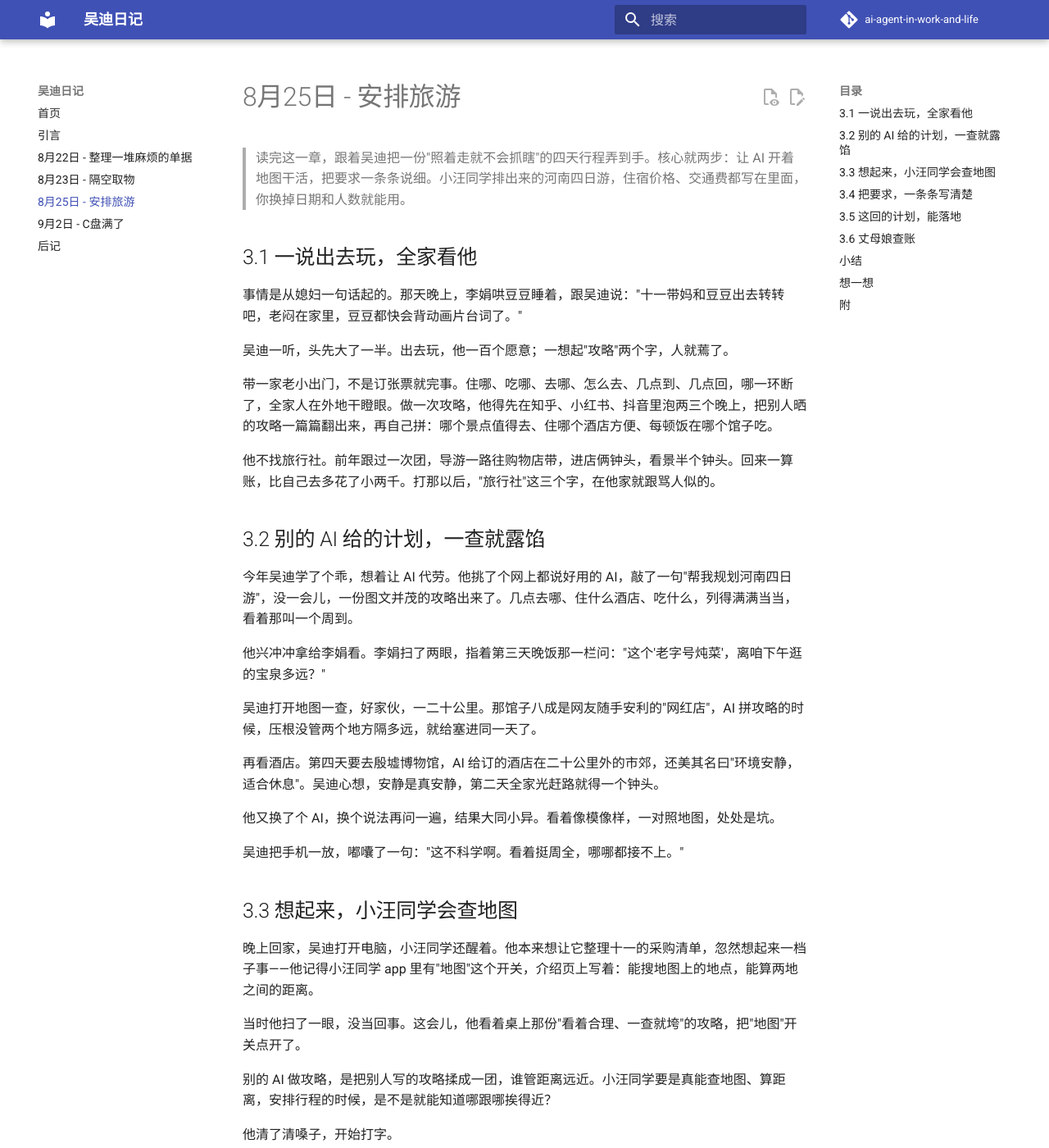
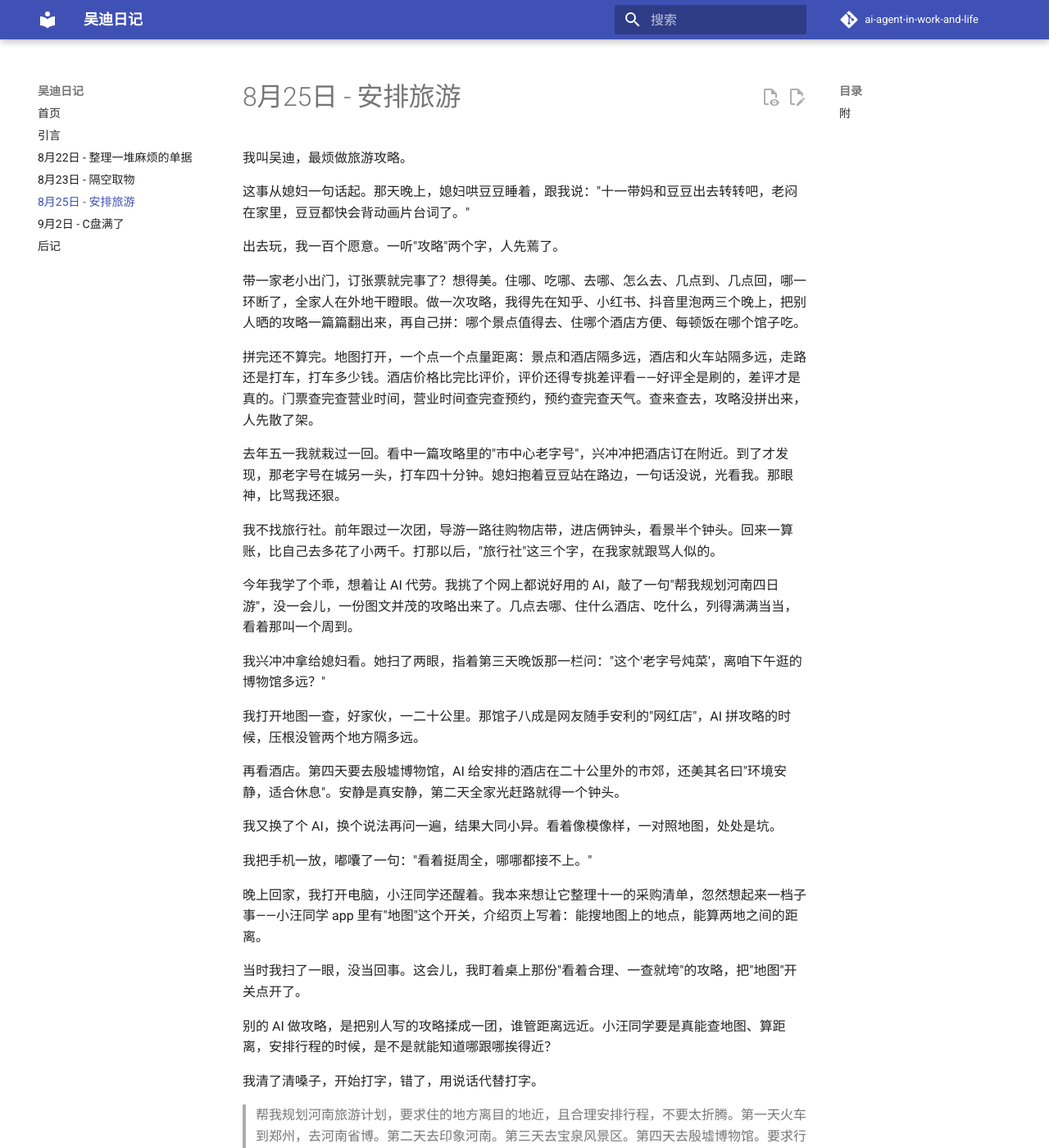
Before and after one commit to colipsohp/ai-agent-in-work-and-life, an MkDocs documentation site: the page built from book/chapter3.md, in a window 1280 px wide and 1400 px high. Shown: the whole window at 82% size. Built offline with MkDocs 1.6.1 and Material for MkDocs 9.7.7, drawn with Linux system fonts in a browser that asks for light colours; comment, search, counter and statistics services are not loaded; some of the changed text lies outside the part shown.

Commit message:
更新第三章

```diff
--- a/book/chapter3.md
+++ b/book/chapter3.md
@@ -1,58 +1,50 @@
 # 8月25日 - 安排旅游
 
-> 读完这一章，跟着吴迪把一份"照着走就不会抓瞎"的四天行程弄到手。核心就两步：让 AI 开着地图干活，把要求一条条说细。小汪同学排出来的河南四日游，住宿价格、交通费都写在里面，你换掉日期和人数就能用。
+我叫吴迪，最烦做旅游攻略。
 
-## 3.1 一说出去玩，全家看他
+这事从媳妇一句话起。那天晚上，媳妇哄豆豆睡着，跟我说："十一带妈和豆豆出去转转吧，老闷在家里，豆豆都快会背动画片台词了。"
 
-事情是从媳妇一句话起的。那天晚上，李娟哄豆豆睡着，跟吴迪说："十一带妈和豆豆出去转转吧，老闷在家里，豆豆都快会背动画片台词了。"
+出去玩，我一百个愿意。一听"攻略"两个字，人先蔫了。
 
-吴迪一听，头先大了一半。出去玩，他一百个愿意；一想起"攻略"两个字，人就蔫了。
+带一家老小出门，订张票就完事了？想得美。住哪、吃哪、去哪、怎么去、几点到、几点回，哪一环断了，全家人在外地干瞪眼。做一次攻略，我得先在知乎、小红书、抖音里泡两三个晚上，把别人晒的攻略一篇篇翻出来，再自己拼：哪个景点值得去、住哪个酒店方便、每顿饭在哪个馆子吃。
 
-带一家老小出门，不是订张票就完事。住哪、吃哪、去哪、怎么去、几点到、几点回，哪一环断了，全家人在外地干瞪眼。做一次攻略，他得先在知乎、小红书、抖音里泡两三个晚上，把别人晒的攻略一篇篇翻出来，再自己拼：哪个景点值得去、住哪个酒店方便、每顿饭在哪个馆子吃。
+拼完还不算完。地图打开，一个点一个点量距离：景点和酒店隔多远，酒店和火车站隔多远，走路还是打车，打车多少钱。酒店价格比完比评价，评价还得专挑差评看——好评全是刷的，差评才是真的。门票查完查营业时间，营业时间查完查预约，预约查完查天气。查来查去，攻略没拼出来，人先散了架。
 
-他不找旅行社。前年跟过一次团，导游一路往购物店带，进店俩钟头，看景半个钟头。回来一算账，比自己去多花了小两千。打那以后，"旅行社"这三个字，在他家就跟骂人似的。
+去年五一我就栽过一回。看中一篇攻略里的"市中心老字号"，兴冲冲把酒店订在附近。到了才发现，那老字号在城另一头，打车四十分钟。媳妇抱着豆豆站在路边，一句话没说，光看我。那眼神，比骂我还狠。
 
-## 3.2 别的 AI 给的计划，一查就露馅
+我不找旅行社。前年跟过一次团，导游一路往购物店带，进店俩钟头，看景半个钟头。回来一算账，比自己去多花了小两千。打那以后，"旅行社"这三个字，在我家就跟骂人似的。
 
-今年吴迪学了个乖，想着让 AI 代劳。他挑了个网上都说好用的 AI，敲了一句"帮我规划河南四日游"，没一会儿，一份图文并茂的攻略出来了。几点去哪、住什么酒店、吃什么，列得满满当当，看着那叫一个周到。
+今年我学了个乖，想着让 AI 代劳。我挑了个网上都说好用的 AI，敲了一句"帮我规划河南四日游"，没一会儿，一份图文并茂的攻略出来了。几点去哪、住什么酒店、吃什么，列得满满当当，看着那叫一个周到。
 
-他兴冲冲拿给李娟看。李娟扫了两眼，指着第三天晚饭那一栏问："这个'老字号炖菜'，离咱下午逛的宝泉多远？"
+我兴冲冲拿给媳妇看。她扫了两眼，指着第三天晚饭那一栏问："这个'老字号炖菜'，离咱下午逛的博物馆多远？"
 
-吴迪打开地图一查，好家伙，一二十公里。那馆子八成是网友随手安利的"网红店"，AI 拼攻略的时候，压根没管两个地方隔多远，就给塞进同一天了。
+我打开地图一查，好家伙，一二十公里。那馆子八成是网友随手安利的"网红店"，AI 拼攻略的时候，压根没管两个地方隔多远。
 
-再看酒店。第四天要去殷墟博物馆，AI 给订的酒店在二十公里外的市郊，还美其名曰"环境安静，适合休息"。吴迪心想，安静是真安静，第二天全家光赶路就得一个钟头。
+再看酒店。第四天要去殷墟博物馆，AI 给安排的酒店在二十公里外的市郊，还美其名曰"环境安静，适合休息"。安静是真安静，第二天全家光赶路就得一个钟头。
 
-他又换了个 AI，换个说法再问一遍，结果大同小异。看着像模像样，一对照地图，处处是坑。
+我又换了个 AI，换个说法再问一遍，结果大同小异。看着像模像样，一对照地图，处处是坑。
 
-吴迪把手机一放，嘟囔了一句："这不科学啊。看着挺周全，哪哪都接不上。"
+我把手机一放，嘟囔了一句："看着挺周全，哪哪都接不上。"
 
-## 3.3 想起来，小汪同学会查地图
+晚上回家，我打开电脑，小汪同学还醒着。我本来想让它整理十一的采购清单，忽然想起来一档子事——小汪同学 app 里有"地图"这个开关，介绍页上写着：能搜地图上的地点，能算两地之间的距离。
 
-晚上回家，吴迪打开电脑，小汪同学还醒着。他本来想让它整理十一的采购清单，忽然想起来一档子事——他记得小汪同学 app 里有"地图"这个开关，介绍页上写着：能搜地图上的地点，能算两地之间的距离。
-
-当时他扫了一眼，没当回事。这会儿，他看着桌上那份"看着合理、一查就垮"的攻略，把"地图"开关点开了。
+当时我扫了一眼，没当回事。这会儿，我盯着桌上那份"看着合理、一查就垮"的攻略，把"地图"开关点开了。
 
 别的 AI 做攻略，是把别人写的攻略揉成一团，谁管距离远近。小汪同学要是真能查地图、算距离，安排行程的时候，是不是就能知道哪跟哪挨得近？
 
-他清了清嗓子，开始打字。
-
-## 3.4 把要求，一条条写清楚
-
-这一回，吴迪没像上次那样甩一句"帮我规划河南旅游"就完事。他把要求一条条拆开，全写进了一段话里：
+我清了清嗓子，开始打字，错了，用说话代替打字。
 
 > 帮我规划河南旅游计划，要求住的地方离目的地近，且合理安排行程，不要太折腾。第一天火车到郑州，去河南省博。第二天去印象河南。第三天去宝泉风景区。第四天去殷墟博物馆。要求行程安排精确到小时，包括住哪里，住宿价格。吃什么，人均价格。不同目的地之间如何到达，交通费多少。做到按照你的安排就可以完成整个旅游，中间没有欠缺的环节。
 
-发出去之前，他自己又读了一遍。住哪、吃啥、几点、多少钱、怎么去，一条不缺。理单据那回他就琢磨明白了：活交代得越清楚，它干得越明白。
+发出去之前，我自己又读了一遍。住哪、吃啥、几点、多少钱、怎么去，一条不缺。理单据那回我就琢磨明白了：活交代得越清楚，它干得越明白。
 
-发出去。屏幕转了两圈，小汪同学开口了。
+发出去。屏幕转了两圈，小汪同学开口了："排好了。你核一下距离和营业时间，看合不合适。"
 
-## 3.5 这回的计划，能落地
+计划弹出来，我第一反应是：这也太细了。
 
-计划弹出来，吴迪第一反应是：这也太细了。
+从第一天几点进郑州，到最后一天几点上高铁回家，每个小时都排得明明白白；住哪家酒店、一晚多少钱，吃哪家馆子、人均多少，两点之间怎么走、交通费多少钱，一项不缺。我抄起手机打开地图，一项一项对着核。
 
-从第一天几点进郑州，到最后一天几点上高铁回家，每个小时都排得明明白白；住哪家酒店、一晚多少钱，吃哪家馆子、人均多少，两点之间怎么走、交通费多少钱，一项不缺。他抄起手机打开地图，一项一项对着核。
-
-第一天，中午到郑州东站，酒店订在省博对面那条街，走过去五分钟；晚饭在酒店楼下，人均六十。他查了查，五百米。
+第一天，中午到郑州东站，酒店订在省博对面那条街，走过去五分钟；晚饭在酒店楼下，人均六十。我查了查，五百米。
 
 第二天去中牟，看印象河南。那地方在郑州东边，一个超大的实景戏剧园区，白天看剧、晚上看灯光，一天逛不完，得留整天。酒店订在园区边上的镇子里，晚上散场，走十分钟就回去。
 
@@ -60,9 +52,9 @@
 
 第四天，高铁到安阳。殷墟博物馆新馆离车站不远，行李能寄存，看完直接回车站，下午四点多的高铁，把一家人送回家。
 
-核到最后，吴迪放下手机，半天没吭声。三晚的酒店，最贵的三百二，还都离第二天的目的地近；四天的路线，最远的就是当天该赶的那段路。没有一二十公里外吃晚饭的破事，也没有"环境安静"的市郊酒店。
+核到最后，我放下手机，半天没吭声。三晚的酒店，最贵的三百二，还都离第二天的目的地近；四天的路线，最远的就是当天该赶的那段路。没有一二十公里外吃晚饭的破事，也没有"环境安静"的市郊酒店。
 
-他咂了咂嘴，冒出一句："还能这么整？"
+我咂了咂嘴，冒出一句："还能这么整？"
 
 四天安排，一张表就看明白：
 
@@ -73,9 +65,7 @@
 | 3 | 辉县 · 宝泉风景区 | 新乡东站旁酒店 280 元 | 高铁 + 打车进山 |
 | 4 | 安阳 · 殷墟博物馆 | 当天高铁回家 | 高铁新乡 → 安阳 |
 
-## 3.6 丈母娘查账
-
-晚上，吴迪把四天计划发到家庭群。丈母娘回得最快，上来就问："宝泉？那在山上吧？门票一人多少？"
+晚上，我把四天计划发到家庭群。丈母娘回得最快，上来就问："宝泉？那在山上吧？门票一人多少？"
 
 "一百，豆豆不到一米二，免票。"
 
@@ -89,37 +79,24 @@
 
 "那来回车费呢？"
 
-吴迪翻到交通那一页，把高铁票、打车的钱一条条报完，最后补了一句："全加起来，四天四千五上下，一人一千五。妈，您算算，比前年跟团省了多少。"
+我翻到交通那一页，把高铁票、打车的钱一条条报完，最后补了一句："全加起来，四天四千五上下，一人一千五。妈，您算算，比前年跟团省了多少。"
 
-那边静了半分钟。然后丈母娘发来一句："计划看着还行。就是别到了又变卦，说好哪就是哪。"
+那边静了半分钟。然后丈母娘发来一句："计划看着还行。"
 
-李娟在旁边看见了，没说话，低头划手机。划着划着，丢过来一句："你让小汪同学把每天几点、住哪、吃啥理成一张表存手机里，路上照着走，省得我到时候问东问西。"
+以前做一趟攻略，我要在知乎小红书里泡两三个晚上，末了还栽在"老字号"上；这回，照着地图核一遍就完事。去年五一那四十分钟，我是真白站了。
 
-"行。"吴迪嘴上答应得痛快，心里乐开了花——媳妇这话，听着像是头一回觉得这 AI 还有点用。
-
-他一边把明细整理成表存进相册，一边把这次的几条经验记在小本上：
-
-- 做攻略，得让 AI 开地图。光会抄别人攻略的，看不出两个地方隔多远。
-- 要求写细：几点到、住哪、多少钱、怎么去、多少钱，一条条列清楚。
-- 计划出来，自己再拿地图核一遍距离和开放时间，别全信。
-
-> 📎 **本章素材**：小汪同学排出来的完整四天行程，精确到小时、含住宿和交通价格，见 [河南旅游计划.txt](../assets/chapter3/files/河南旅游计划.txt)；吴迪核对距离的现场截图见 [assets/chapter3/images](../assets/chapter3/images/)。把日期和人数换成你自己的，照 3.4 里那段话原样发给会查地图的 AI，就能拿到一份能直接照着走的行程。
-
-## 小结
-
-吴迪自己总结的就三句：
-
-1. 做攻略，怕的是"看着合理"。两个地方隔多远，光会抄别人攻略的 AI 不算，会查地图的才算。
-2. 要求写得多细，计划就有多细。精确到小时、写上价格，出来就是能照着走的东西。
-3. 计划出来还得自己核一遍距离和开放时间。它搭架子，你把关，谁也骗不了谁。
-
-## 想一想
-
-1. 你上次出门，攻略是怎么做的？花了几个晚上？有没有过"看着挺全、一查地图就露馅"的时候？
-2. 让 AI 做攻略之前，你最想先告诉它的三件事是什么？几个人、去几天、想省事还是想玩满？
-3. 把你打算去的地方、住宿要求、吃饭预算写进一段话，发给会查地图的 AI，看看它排的路线跟你自己查的差多远。
+交差。
 
 ## 附
-> 吴迪让小汪同学干活的现场：
 
-> 必备软件：小汪同学电脑客户端 + 手机端，安装链接：[https://wang.vocvx.com/download](https://wang.vocvx.com/download)
+**四步，照抄就能用：**
+
+1. 开地图：用会查地图、会算距离的 AI，把"地图"开关打开。
+2. 说细：几点到、住哪、一晚多少、吃什么、人均多少、怎么去、交通费，一条条写进一段话。
+3. 排到小时：让它把行程排到小时，每步怎么走、多少钱都写上，别留断档。
+4. 自己核：拿地图核一遍距离和营业时间，别全信。
+
+
+> 吴迪让AI干活的现场：[安排河南四日游](https://wang.vocvx.com/share/Ea93aaRPQRPz4lwSHxKWjQ)
+
+> 必备软件：小汪同学电脑客户端 + 手机端：[安装链接](https://wang.vocvx.com/download)
```
Also changed, not shown: AGENTS.md (+7 -0 lines).
